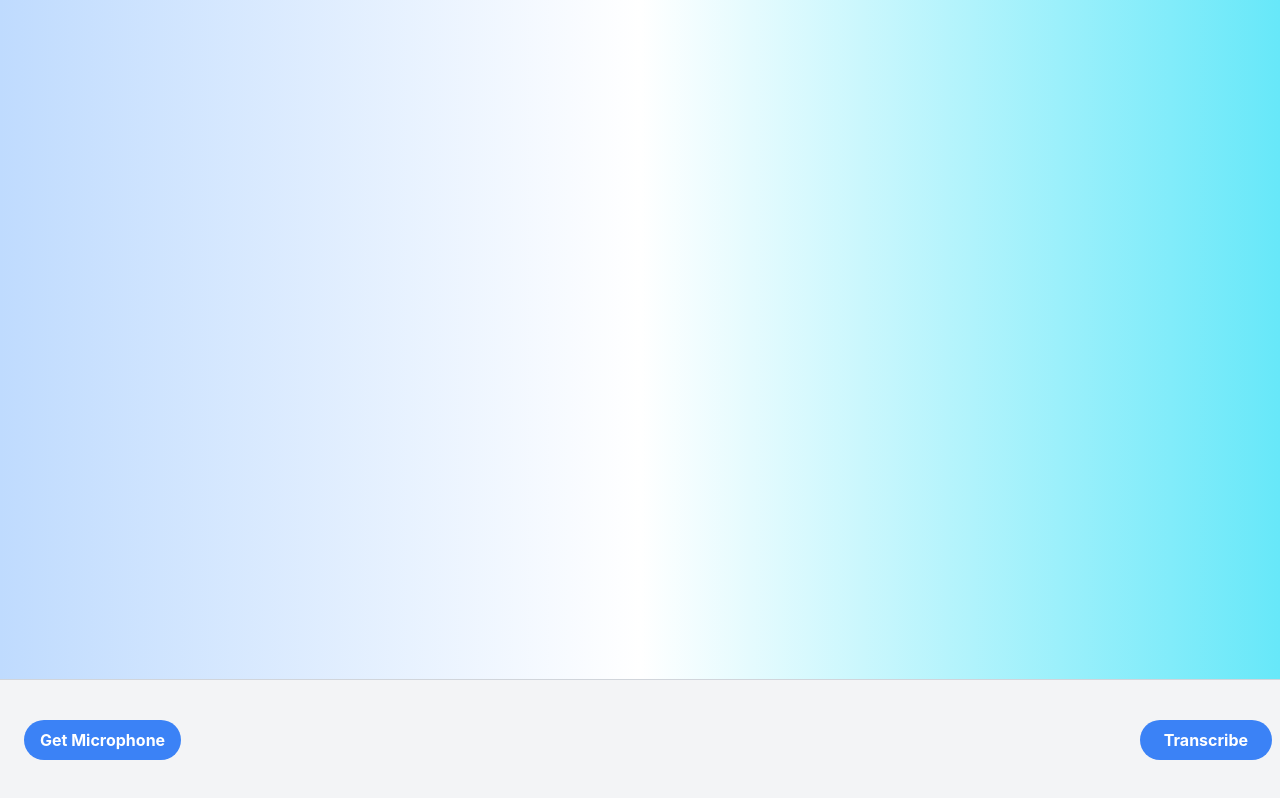
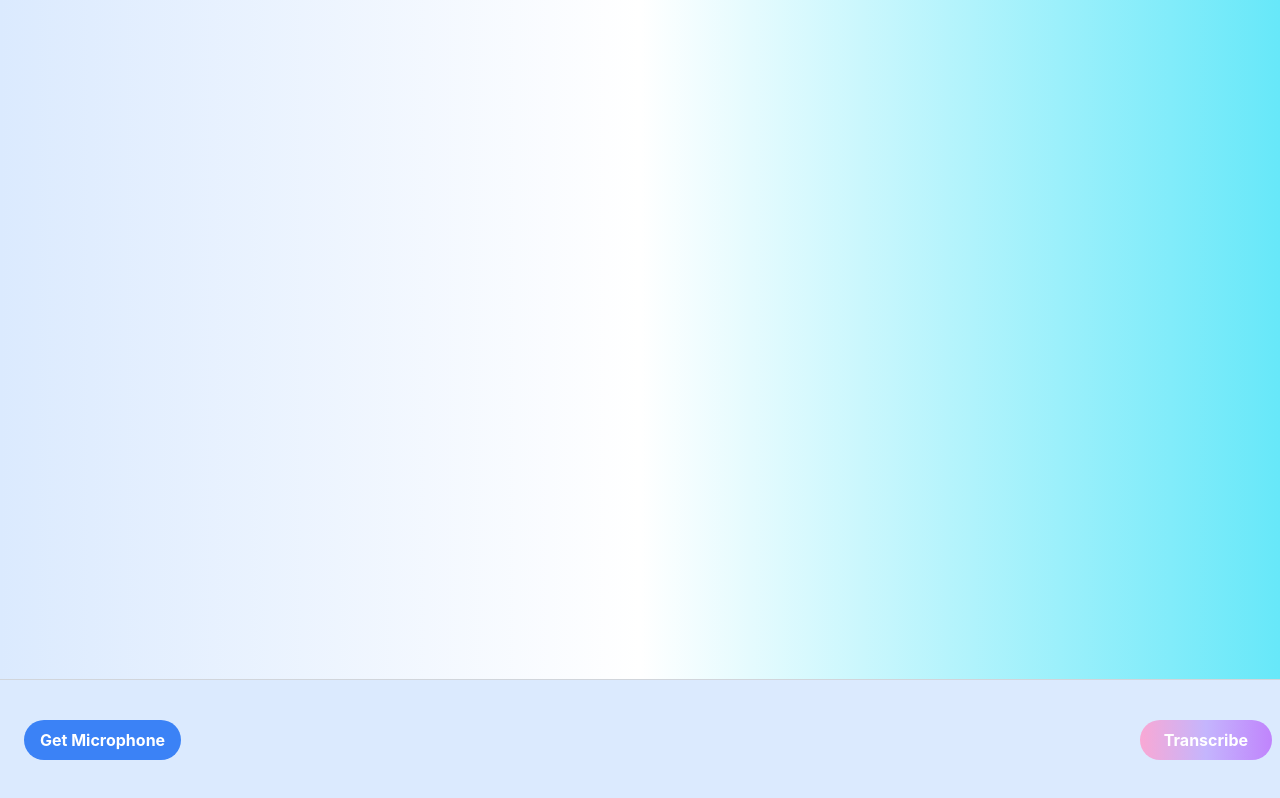
Before and after one commit to Arjun-254/SIH1348_LichtDenCode, a React (Create React App) app: page /Assistant in a window 1280 px wide. Built offline with nearby package versions, Linux system fonts and the light colour scheme.

Commit message:
Chat kinda

```diff
--- a/src/components/Mic.js
+++ b/src/components/Mic.js
@@ -78,7 +78,7 @@ const Mic = () => {
 
     try {
       const response = await fetch(
-        "https://9031-34-173-122-139.ngrok-free.app/transcribe/",
+        "https://aabe-34-124-150-43.ngrok-free.app/transcribe/",
         {
           method: "POST",
           body: formData,
@@ -99,8 +99,14 @@ const Mic = () => {
   };
 
   return (
-    <div className="bg-gradient-to-r bg-cover bg-center from-blue-200 via-white to-cyan-300 min-h-screen">
-      <div className="fixed bottom-0 left-0 right-0 bg-gray-100 border-t border-gray-300">
+    <div className="bg-gradient-to-r bg-cover bg-center from-blue-100 via-white to-cyan-300 min-h-screen p-10">
+      {transcription && (
+        <div className="flex flex-col justify-start items-start ml-auto w-1/2 bg-blue-200 rounded-2xl p-3">
+          <h2 className="text-xl font-semibold">You</h2>
+          <p className="mt-2">{transcription}</p>
+        </div>
+      )}
+      <div className="fixed bottom-0 left-0 right-0 bg-blue-100 border-t border-gray-300">
         <div className="flex flex-row justify-between w-full m-2 p-4 ">
           <div className="audio-controls space-y-2 flex flex-row justify-center items-center">
             {!permission ? (
@@ -116,7 +122,7 @@ const Mic = () => {
               <button
                 onClick={startRecording}
                 type="button"
-                className="bg-green-500 hover:bg-green-700 text-white font-bold py-2 px-4 rounded-full focus:outline-none focus:shadow-outline"
+                className="bg-green-600 hover:bg-green-700 text-white font-bold py-2 px-4 rounded-full focus:outline-none focus:shadow-outline"
               >
                 Start Recording
               </button>
@@ -170,16 +176,10 @@ const Mic = () => {
             )}
             <button
               onClick={handleTranscribe}
-              className="bg-blue-500 hover:bg-blue-700 text-white font-bold py-2 px-6 ml-2 rounded-full focus:outline-none focus:shadow-outline"
+              className="bg-gradient-to-r from-pink-300 via-violet-300 to-purple-400 hover:bg-blue-700 text-white font-bold py-2 px-6 ml-2 rounded-full focus:outline-none focus:shadow-outline"
             >
               Transcribe
             </button>
-            {transcription && (
-              <div className="mt-4">
-                <h2 className="text-xl font-semibold">Transcription:</h2>
-                <p className="mt-2">{transcription}</p>
-              </div>
-            )}
           </div>
         </div>
       </div>
```
